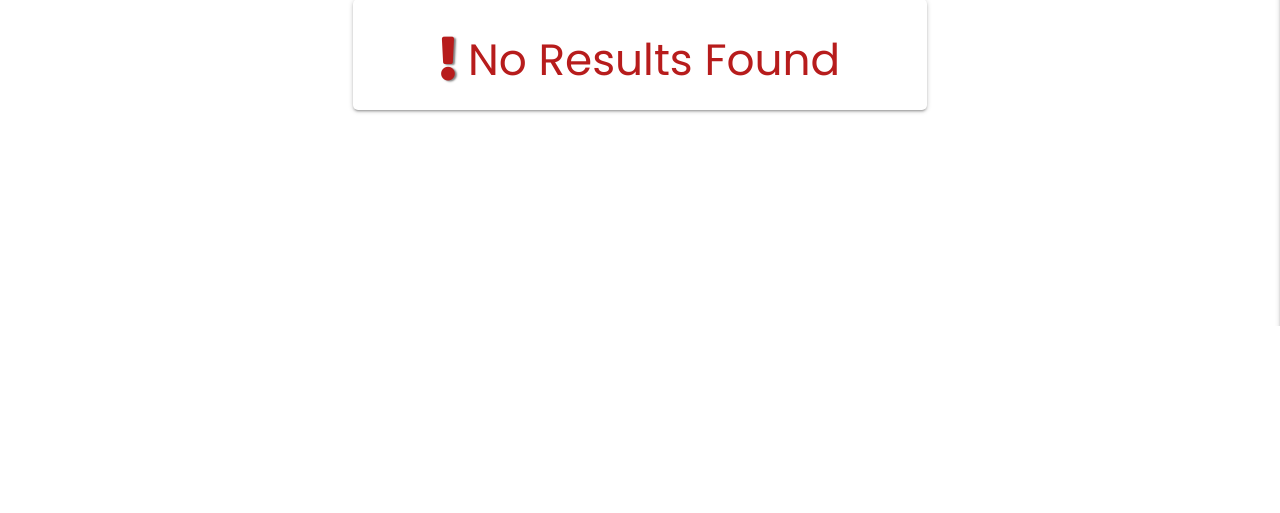
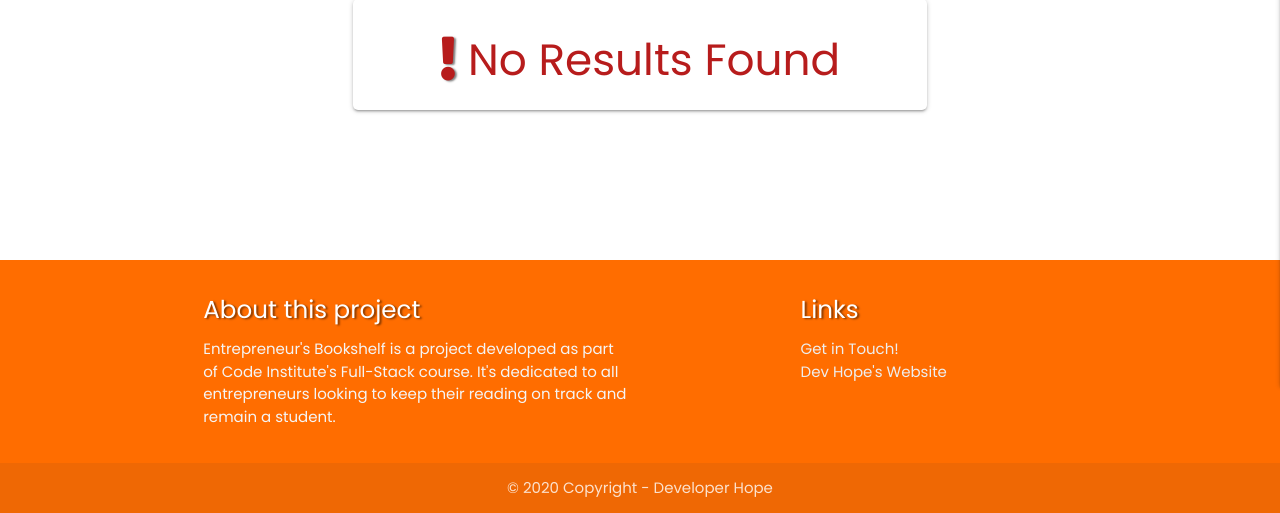
Before and after one commit to Code-Institute-Submissions/Entrepreneur-Bookshelf, a Flask app: page / in a window 1280 px wide. Shown: the part 474-987 px from the top of the page. Before the commit the page ends 800 px from the top, so only its background shows below. Run offline with Flask 2, Linux system fonts and the light colour scheme; data that the repository does not hold is empty; some libraries are stand-ins or nearby versions.

Commit message:
Added the footer and adjusted CSS for good UX

```diff
--- a/static/css/style.css
+++ b/static/css/style.css
@@ -9,6 +9,14 @@
 
 body {
   font-family: "Poppins", sans-serif;
+}
+
+body main {
+  min-height: 80vh;
+}
+
+footer {
+ margin-top: 2rem;
 }
 
 nav .brand-logo {
--- a/templates/base.html
+++ b/templates/base.html
@@ -158,6 +158,50 @@
     <!-- Main section where the content of the other pages will be presented -->
     <main class="container">{% block content %} {% endblock %}</main>
 
+    <!-- Footer section for the app -->
+    <footer class="page-footer orange accent-4">
+      <div class="container">
+        <div class="row">
+          <div class="col l6 s12">
+            <h5 class="white-text text-shadow">About this project</h5>
+            <p class="grey-text text-lighten-4">
+              Entrepreneur's Bookshelf is a project developed as part of Code
+              Institute's Full-Stack course. It's dedicated to all entrepreneurs
+              looking to keep their reading on track and remain a student.
+            </p>
+          </div>
+          <div class="col l4 offset-l2 s12">
+            <h5 class="white-text text-shadow">Links</h5>
+            <ul>
+              <li>
+                <a
+                  class="grey-text text-lighten-3"
+                  target="_blank"
+                  rel="noopener"
+                  href="mailto:me@devhope.co"
+                  >Get in Touch!</a
+                >
+              </li>
+              <li>
+                <a
+                  class="grey-text text-lighten-3"
+                  target="_blank"
+                  rel="noopener"
+                  href="https://www.devhope.co"
+                  >Dev Hope's Website</a
+                >
+              </li>
+            </ul>
+          </div>
+        </div>
+      </div>
+      <div class="footer-copyright">
+        <div class="container center-align">
+          © 2020 Copyright - Developer Hope
+        </div>
+      </div>
+    </footer>
+
     <!-- Scripts that support the operation of this app -->
     <script
       src="https://code.jquery.com/jquery-3.5.1.min.js"
```
